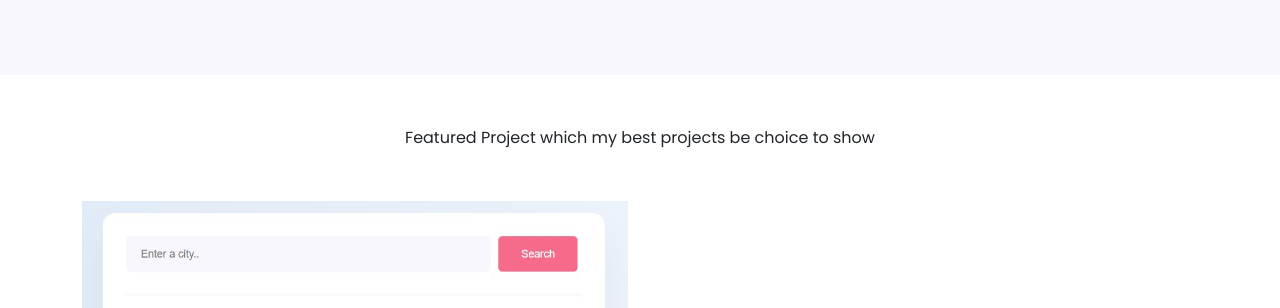
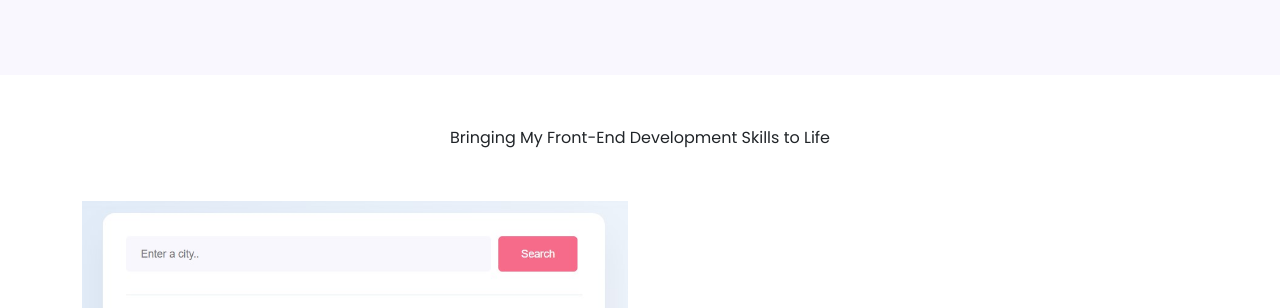
Before and after one commit to santaduda209/Portfolio, a plain HTML site: page index.html in a window 1280 px wide. Shown: the part 492-800 px from the top of the page. Drawn offline with nearby package versions, Linux system fonts and the light colour scheme; a web font is replaced by a local one.

Commit message:
text update

```diff
--- a/index.html
+++ b/index.html
@@ -79,7 +79,7 @@
       </div>
     </div>
     <p class="text-center m-5">
-      Featured Project which my best projects be choice to show
+      Bringing My Front-End Development Skills to Life
     </p>
     <div class="container">
       <div class="row mb-5">
```
